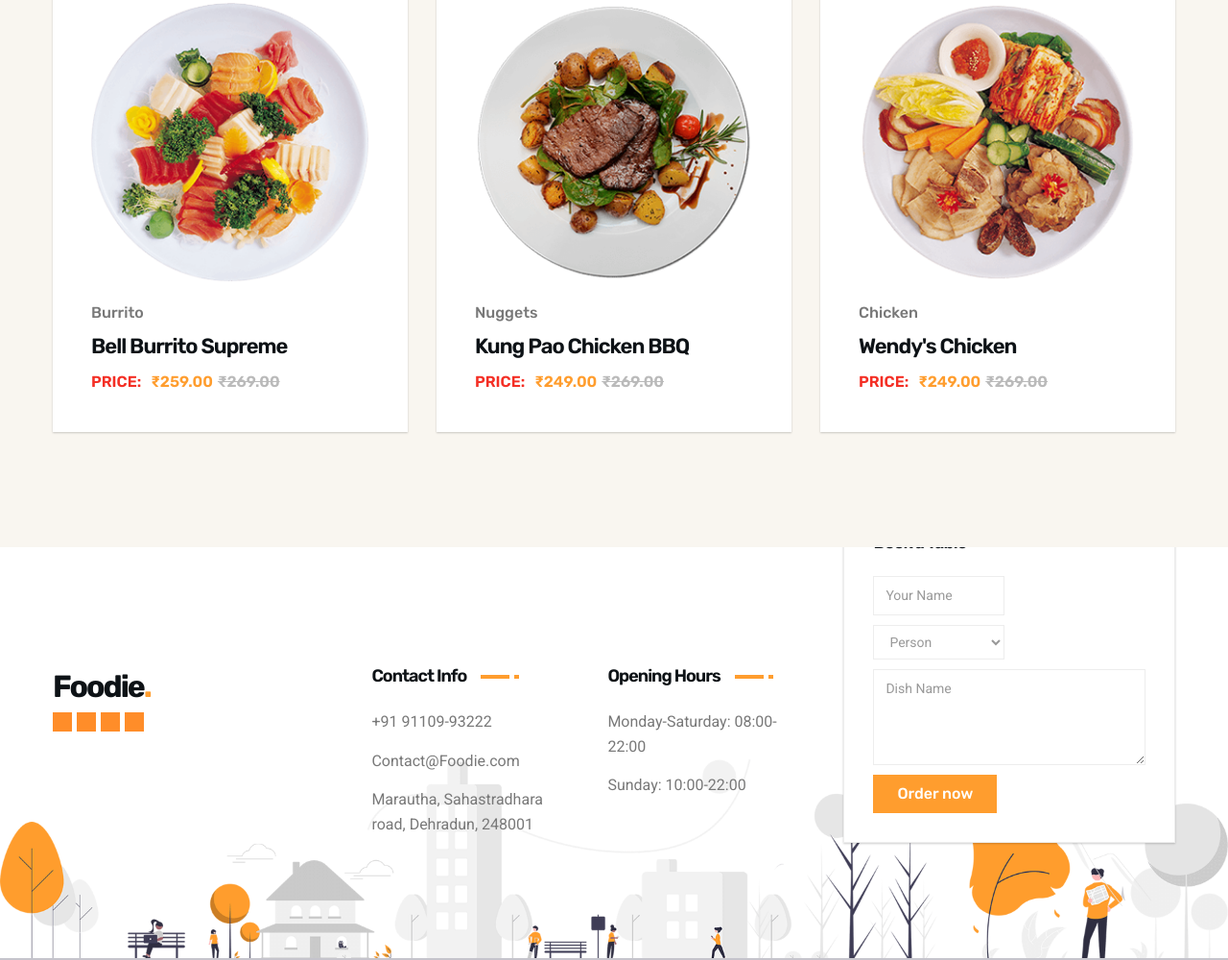
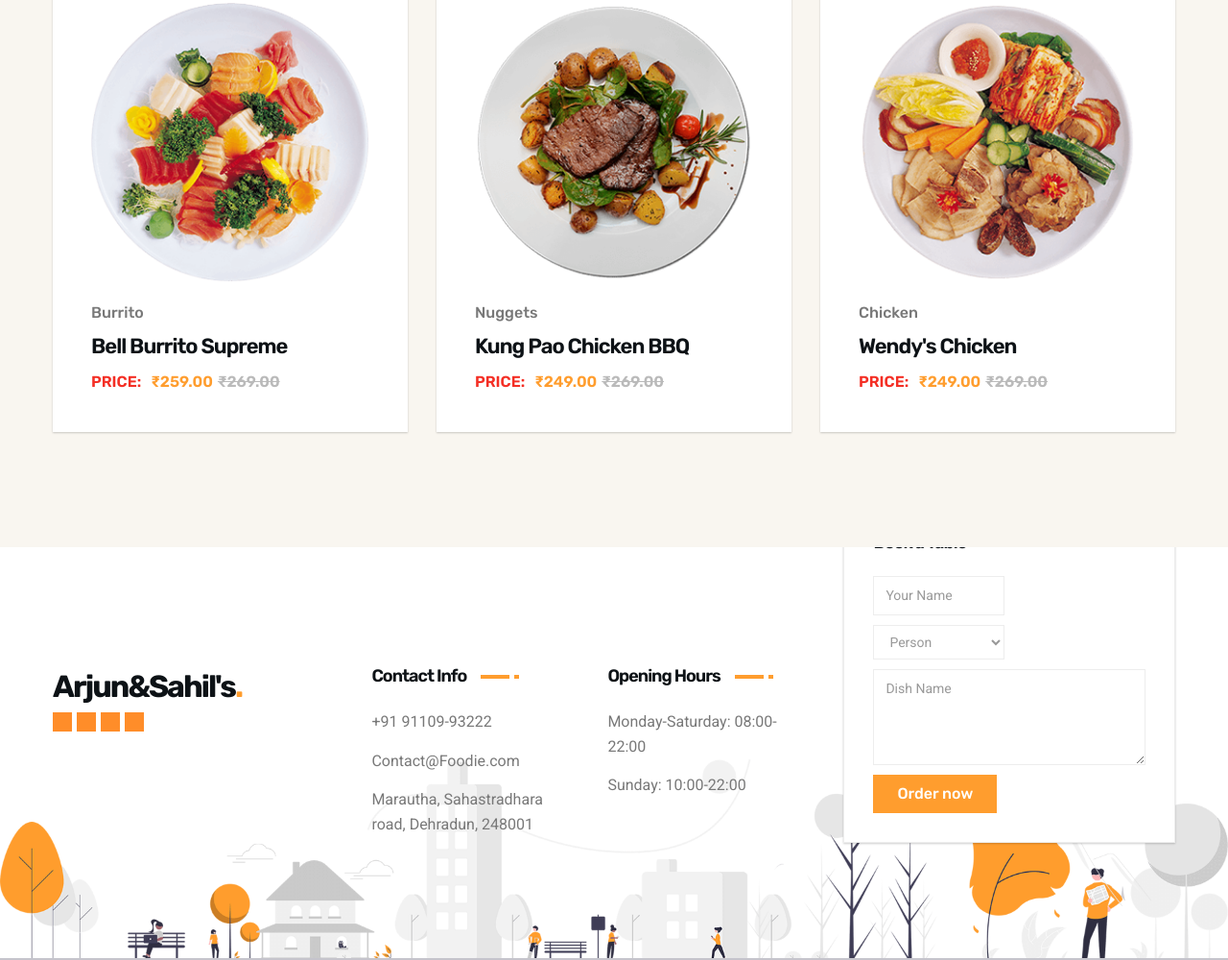
Before and after one commit to jackie0111/foodie, a plain HTML site: page index.html in a window 1280 px wide. Shown: the part 1692-2692 px from the top of the page at 96% size. Drawn offline with Linux system fonts and the light colour scheme.

Commit message:
Update index.html

```diff
--- a/index.html
+++ b/index.html
@@ -422,7 +422,7 @@
 
         <div class="footer-brand">
 
-          <a href="" class="logo">Foodie<span class="span">.</span></a>
+          <a href="" class="logo">Arjun&Sahil's<span class="span">.</span></a>
 
 
 
```
